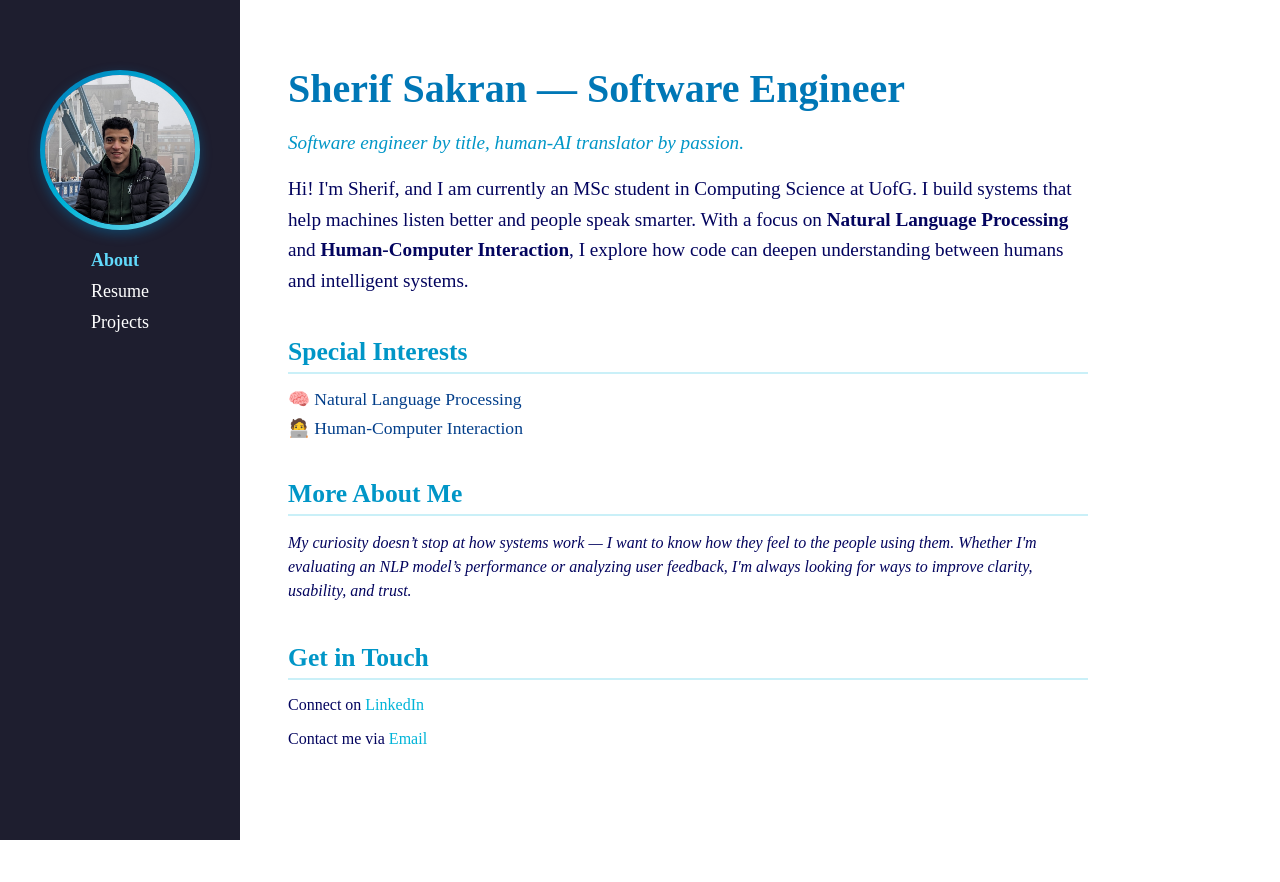
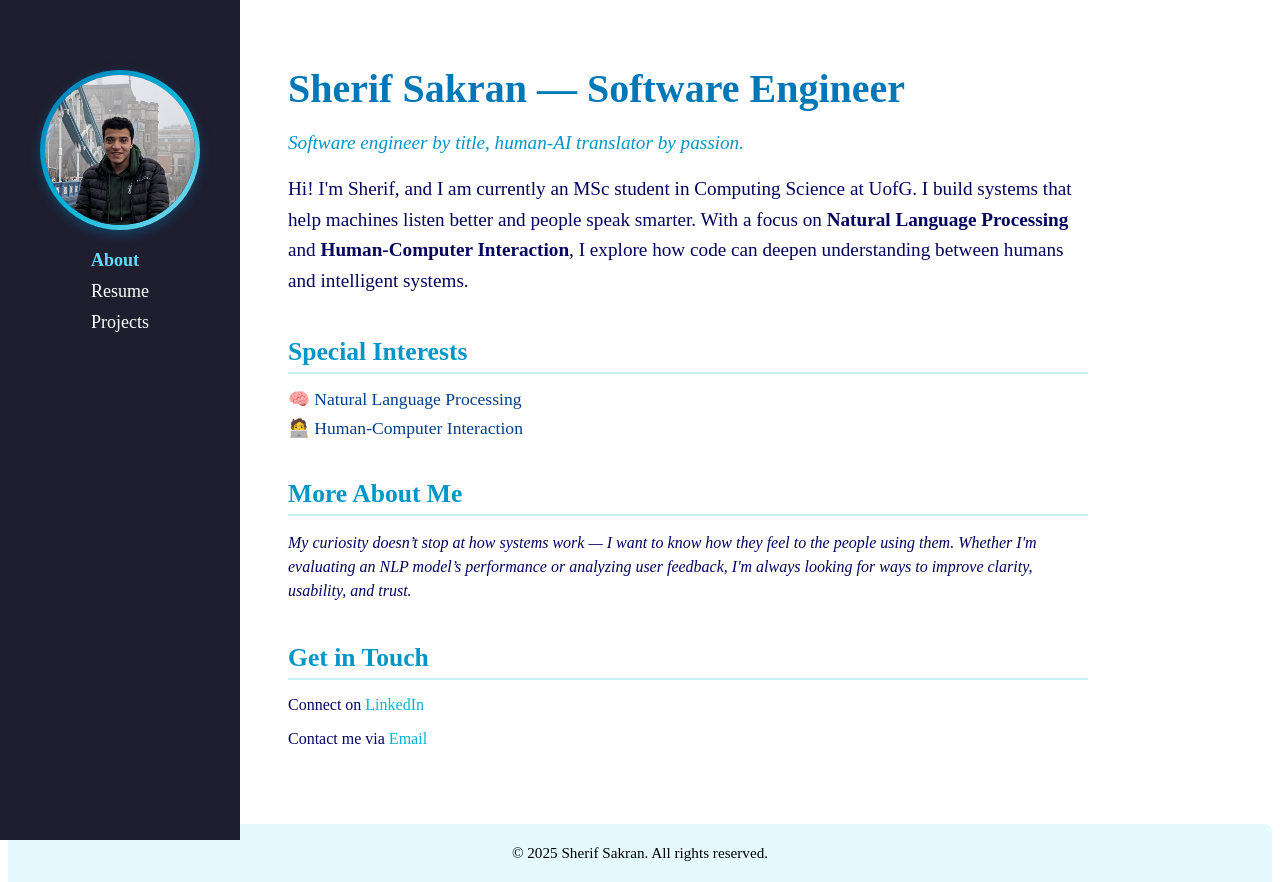
Before and after one commit to Sherif-Sakran/Sherif-Sakran.github.io, a React (Vite) app: page / in a window 1280 px wide. Built offline with nearby package versions, Linux system fonts and the light colour scheme.

Commit message:
added a footer

```diff
--- a/src/css/MainLayout.css
+++ b/src/css/MainLayout.css
@@ -1,13 +1,28 @@
 .main-layout {
   display: flex;
+  flex-direction: column;
+  min-height: 100vh; /* ensures the footer stays at the bottom */
 }
 
-/* No need to scroll this container horizontally */
 .content {
-  margin-left: 250px; /* match the sidebar width */
+  flex: 1; /* Takes up remaining space to push footer down */
+  margin-left: 250px; /* Sidebar width */
   padding: 30px;
-  /* background-color: #caf0f8; */
   background-color: #ffffff;
   color: #03045e;
-  min-height: 100vh;
 }
+
+.footer {
+  background-color: #e4faff;
+  color: #000000;
+  text-align: center;
+  padding: 16px 0;
+  font-size: 0.95rem;
+  /* border-top: 2px solid #00b4d8; */
+  margin-top: 30px;
+  border-radius: 8px 8px 0 0;
+}
+
+.footer p {
+  margin: 4px 0;
+}
--- a/src/layouts/MainLayout.jsx
+++ b/src/layouts/MainLayout.jsx
@@ -10,6 +10,10 @@
         <div className="content">
           <Outlet />
         </div>
+        <div className="footer">
+          <p>© 2025 Sherif Sakran. All rights reserved.</p>
+          {/* <p>Made with ❤️ using React.</p> */}
+        </div>
     </ div>
   )
 }
```
